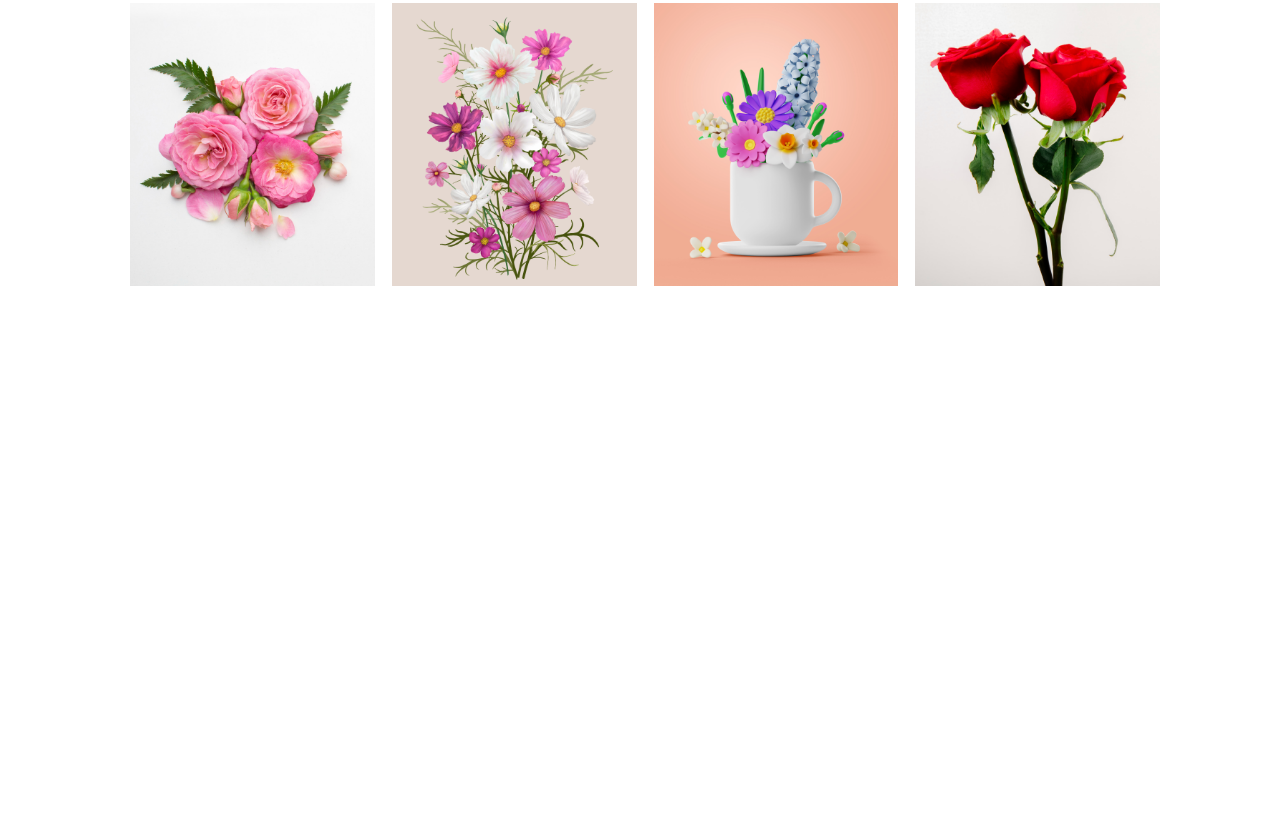
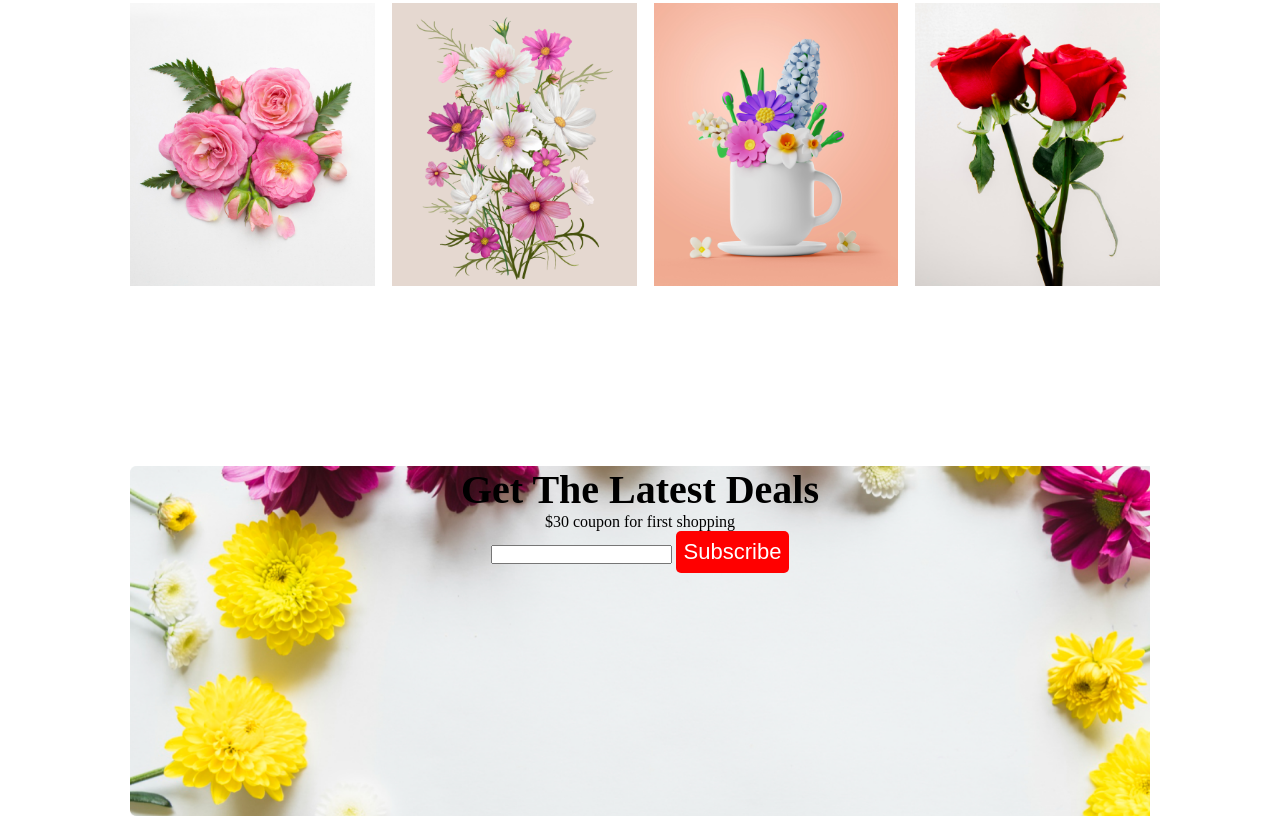
Before and after one commit to rashaduldev/Assignment-1-with-Programming-hero, a plain HTML site: page index.html in a window 1280 px wide. Shown: the part 3073-3889 px from the top of the page. Before the commit the page ends 3463 px from the top, so only its background shows below. Drawn offline with Linux system fonts and the light colour scheme.

Commit message:
Instagram part end

```diff
--- a/index.html
+++ b/index.html
@@ -104,7 +104,14 @@
                     <img src="./assets/insta_three.png" alt=""><br>
                     <img src="./assets/insta_four.png" alt="">
                 </div>
-
+                <div class="deals_container">
+                    <h1>Get The Latest Deals</h1>
+                    <p>$30 coupon for first shopping</p>
+                    <div class="inpubtn">
+                        <input type="text">
+                        <button>Subscribe</button>
+                    </div>
+                </div>
             </div>
         </section>
 
--- a/style.css
+++ b/style.css
@@ -154,9 +154,22 @@ margin: 130px 130px 0px 130px;
 .img_part{
     display: flex;
     gap: 8.5px;
+    margin-bottom: 180px;
 }
 .img_part >img{
     width: 24%;
 }
+.deals_container{
+    background-image: url('./assets/last_img.png');
+    background-repeat: no-repeat;
+    background-size: cover;
+    height: 350px;
+    text-align: center;
+    margin: 150px 0px 10px 0px;
+}
+.deals_container >h1{
+    margin-top: 50px;
+    font-size: 40px;
+}
 
 /* insta part end */
```
